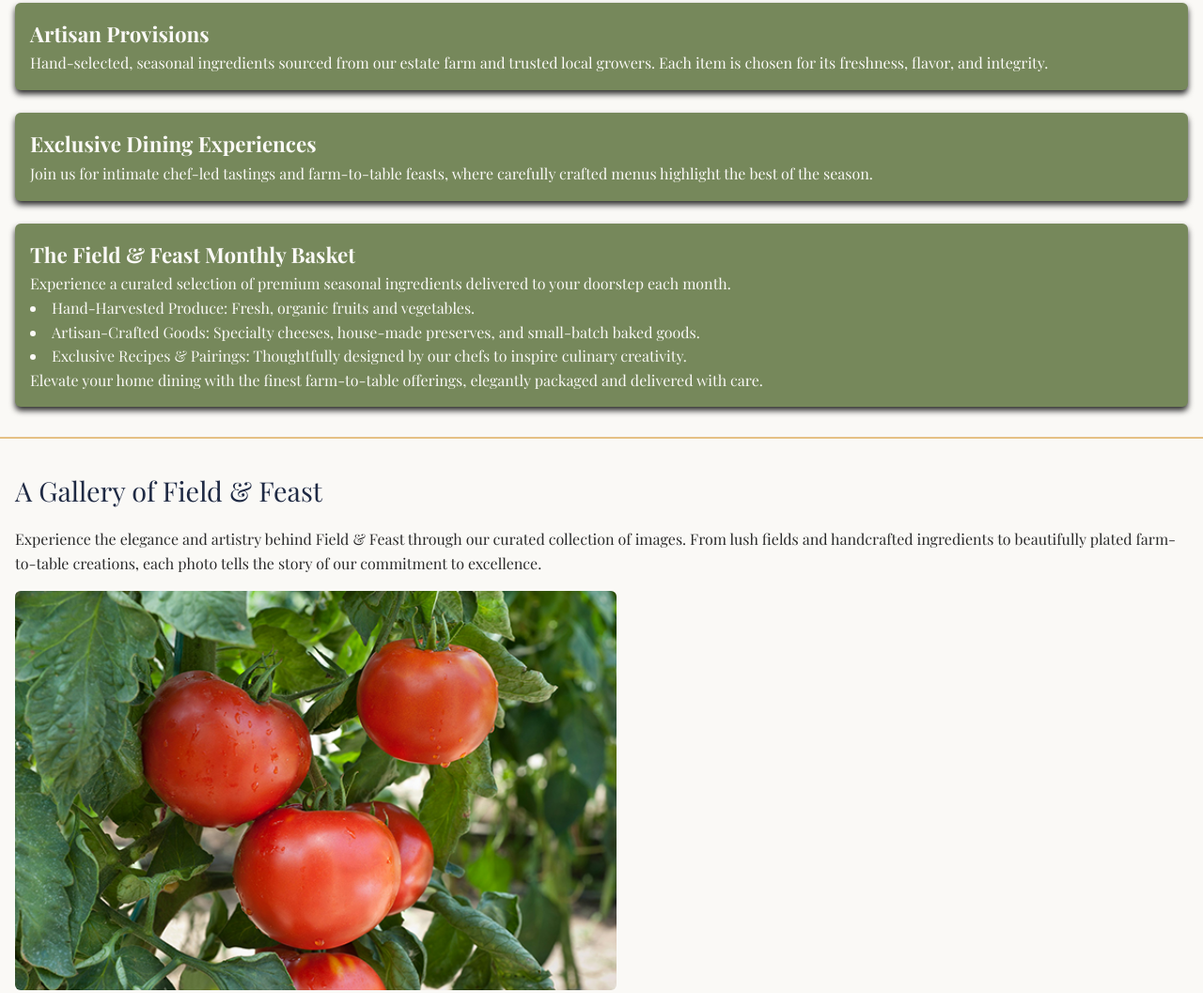
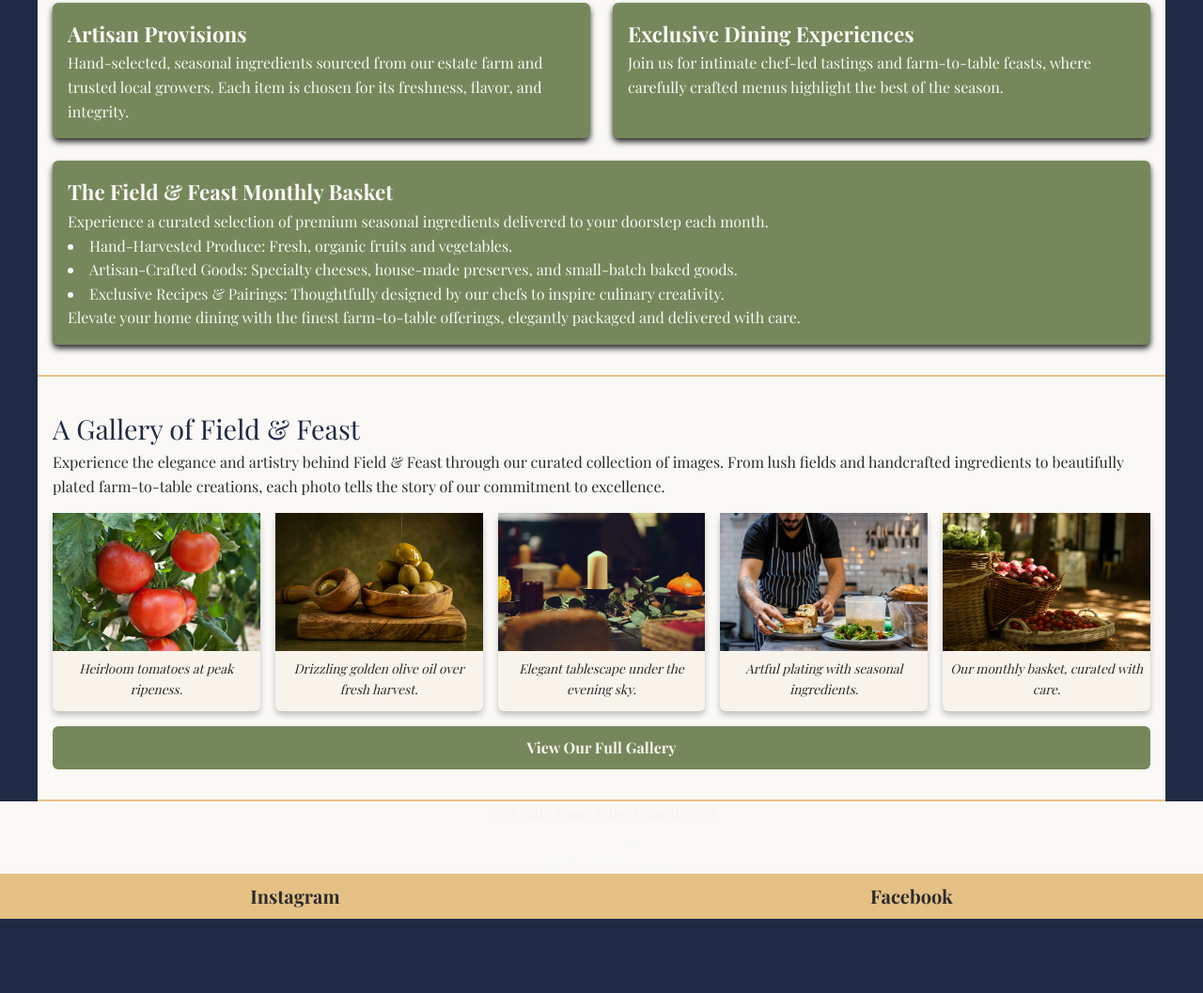
Before and after one commit to JeremyScott146/fieldandfeast, a plain HTML site: page index.html in a window 1280 px wide. Shown: the part 704-1761 px from the top of the page at 94% size. After the commit the page ends 1682 px from the top, so only its background shows below. Drawn offline with nearby package versions, Linux system fonts and the light colour scheme; a web font is replaced by a local one.

Commit message:
added the breakpoints
- need to fix x-large breakpoint so that the content shrinks back down when fully expanded. Also need to fix the footer still

```diff
--- a/index.html
+++ b/index.html
@@ -33,7 +33,7 @@
      <section id="offerings" class="offerings">
           <h2>Our Offerings</h2>
 
-          <article class="artisan-provisions">
+          <article class="artisan">
                <h3>Artisan Provisions</h3>
                <p>Hand-selected, seasonal ingredients sourced from our estate farm and trusted local growers. Each item is chosen for its freshness, flavor, and integrity.</p>
           </article>
--- a/styles.css
+++ b/styles.css
@@ -168,15 +168,23 @@ article ul {
 }
 
 /* gallery */
-.gallery {
+.gallery ul {
 	display: grid;
 	grid-template-columns: 1fr;
 	gap: 1rem;
-	margin: 1rem none;
+	margin-top: 1rem;
+	padding: 0;
 }
 
-.gallery img {
+.gallery li {
+	list-style: none;
+}
+
+.gallery figure {
+	background-color: var(--linen);
+	padding-bottom: 0.25rem;
 	border-radius: 6px;
+	box-shadow: 0 4px 6px silver;
 }
 
 .gallery figcaption {
@@ -192,6 +200,7 @@ article ul {
 	color: var(--linen);
 	text-align: center;
 	padding: 0.65rem;
+	margin-top: 1rem;
 	border-radius: 6px;
 	text-decoration: none;
 	font-weight: bold;
@@ -223,15 +232,50 @@ address aria-label {
 
 /* MEDIA QUERY (medium) */
 @media screen and (min-width: 600px){
+	.offerings {
+		grid-template-columns: 1fr 1fr;
+	}
 
+	.artisan {
+		grid-column: 1;
+	}
+
+	.monthly-basket {
+		grid-column: 1 / -1;
+	}
+
+	.gallery ul {
+		grid-template-columns: repeat(2, 1fr);
+	}
 }
 
 /* MEDIA QUERY (large) */
 @media screen and (min-width: 900px){
+	.offerings {
+		grid-template-columns: 1fr 1fr;
+	}
 
+	.artisan {
+		grid-column: 1;
+	}
+
+	.monthly-basket {
+		grid-column: 1 / -1;
+	}
+
+	.gallery ul {
+		grid-template-columns: repeat(3, 1fr);
+	}
 }
 
 /* MEDIA QUERY (xl) */
 @media screen and (min-width: 1200px){
+	main {
+		max-width: 1200px;
+		margin: 0 auto;
+	}
 
+	.gallery ul {
+		grid-template-columns: repeat(5, 1fr);
+	}
 }
```
